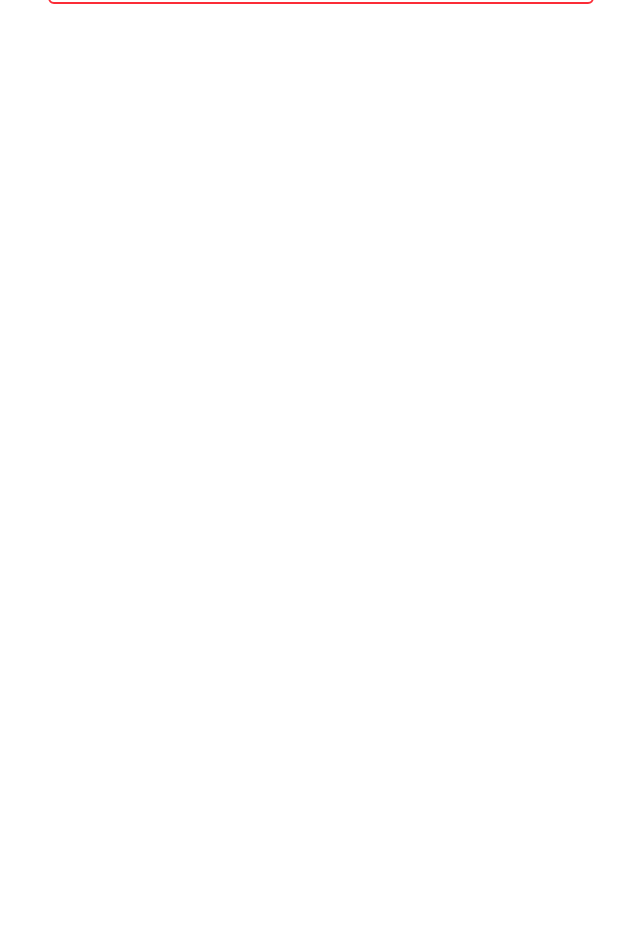
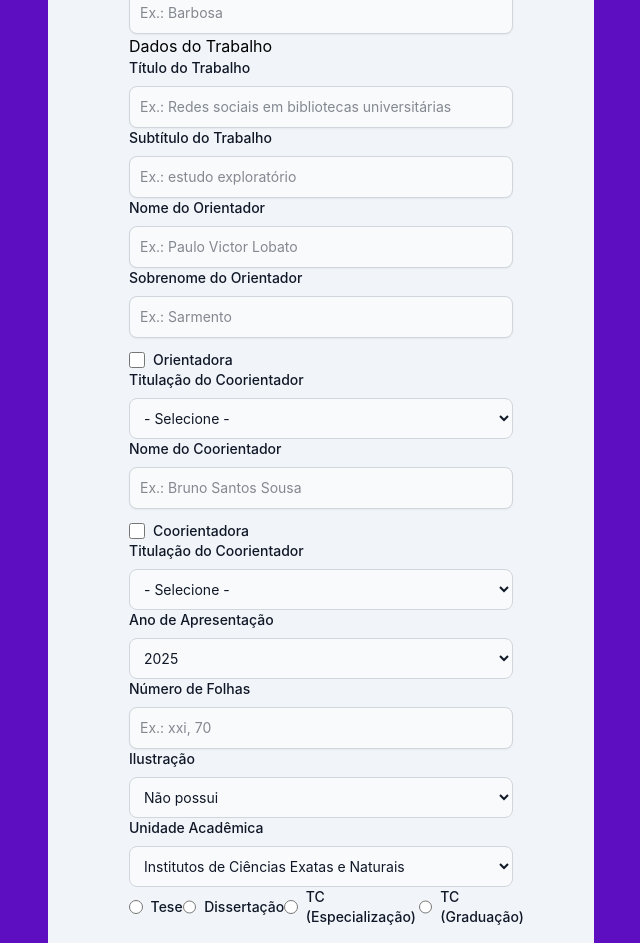
Before and after one commit to andreydedey/ficat, a React (Vite) app in the folder client/: page / in a window 1280 px wide. Shown: the part 200-1143 px from the top of the page, without its empty margins (319-959 px from the left). Before the commit the page ends 800 px from the top, so only its background shows below. Built offline with nearby package versions, Linux system fonts and the light colour scheme.

Commit message:
homePage template

```diff
--- a/client/src/App.tsx
+++ b/client/src/App.tsx
@@ -5,8 +5,8 @@ import { Navbar } from "./components/Navbar";
 export function App() {
   return (
     <BrowserRouter>
-      <div className="flex justify-center">
-        <div className="max-w-screen-xl">
+      <div className="flex justify-center bg-violet-800">
+        <div className="max-w-screen-xl bg-slate-100">
           <Navbar />
           <Routes>
             <Route path="/" element={<Home />} />
--- a/client/src/components/Home.tsx
+++ b/client/src/components/Home.tsx
@@ -1,9 +1,8 @@
 export function Home() {
   return (
-    <div className="border-2 border-red-500 p-4 rounded-md">
+    <div className="p-4 rounded-md">
       <form action="#" className="max-w-sm mx-auto">
         <h2>Dados do Autor</h2>
-        <div className="mb-5">
         <label
           htmlFor="name"
           className="block mb-2 text-sm font-medium text-gray-900"
@@ -13,9 +12,306 @@ export function Home() {
         <input
           type="text"
           id="name"
-            className="shadow-xs bg-gray-50 border border-gray-300 text-gray-900 text-sm rounded-lg focus:ring-blue-500 focus:border-blue-500 block w-full p-2.5"
+          className="shadow-xs bg-gray-50 border border-gray-300 text-gray-900
+            text-sm rounded-lg outline-gray-300
+            focus:outline-2 focus:outline-blue-500 block w-full p-2.5"
+          placeholder="Ex.: João Henrique Rabelo"
           required
         />
+
+        <label
+          htmlFor="name"
+          className="block mb-2 text-sm font-medium text-gray-900"
+        >
+          Sobrenome
+        </label>
+        <input
+          type="text"
+          id="name"
+          className="shadow-xs bg-gray-50 border border-gray-300 text-gray-900
+            text-sm rounded-lg outline-gray-300
+            focus:outline-2 focus:outline-blue-500 block w-full p-2.5"
+          placeholder="Ex.: Barbosa"
+          required
+        />
+
+        <h2>Dados do Trabalho</h2>
+        <label
+          htmlFor="name"
+          className="block mb-2 text-sm font-medium text-gray-900"
+        >
+          Título do Trabalho
+        </label>
+        <input
+          type="text"
+          id="name"
+          className="shadow-xs bg-gray-50 border border-gray-300 text-gray-900
+            text-sm rounded-lg outline-gray-300
+            focus:outline-2 focus:outline-blue-500 block w-full p-2.5"
+          placeholder="Ex.: Redes sociais em bibliotecas universitárias"
+          required
+        />
+
+        <label
+          htmlFor="name"
+          className="block mb-2 text-sm font-medium text-gray-900"
+        >
+          Subtítulo do Trabalho
+        </label>
+        <input
+          type="text"
+          id="name"
+          className="shadow-xs bg-gray-50 border border-gray-300 text-gray-900
+            text-sm rounded-lg outline-gray-300
+            focus:outline-2 focus:outline-blue-500 block w-full p-2.5"
+          placeholder="Ex.: estudo exploratório"
+          required
+        />
+
+        <label
+          htmlFor="name"
+          className="block mb-2 text-sm font-medium text-gray-900"
+        >
+          Nome do Orientador
+        </label>
+        <input
+          type="text"
+          id="name"
+          className="shadow-xs bg-gray-50 border border-gray-300 text-gray-900
+            text-sm rounded-lg outline-gray-300
+            focus:outline-2 focus:outline-blue-500 block w-full p-2.5"
+          placeholder="Ex.: Paulo Victor Lobato"
+          required
+        />
+
+        <label
+          htmlFor="name"
+          className="block mb-2 text-sm font-medium text-gray-900"
+        >
+          Sobrenome do Orientador
+        </label>
+        <input
+          type="text"
+          id="name"
+          className="shadow-xs bg-gray-50 border border-gray-300 text-gray-900
+            text-sm rounded-lg outline-gray-300
+            focus:outline-2 focus:outline-blue-500 block w-full p-2.5"
+          placeholder="Ex.: Sarmento"
+          required
+        />
+
+        <div className="flex items-center mt-3">
+          <input
+            id="default-checkbox"
+            type="checkbox"
+            value=""
+            className="w-4 h-4 text-blue-600 bg-gray-100
+            border-gray-300 rounded-sm focus:ring-blue-500 focus:ring-2"
+          />
+          <label
+            htmlFor="default-checkbox"
+            className="ms-2 text-sm font-medium text-gray-900"
+          >
+            Orientadora
+          </label>
+        </div>
+
+        <label
+          htmlFor="countries"
+          className="block mb-2 text-sm font-medium text-gray-900"
+        >
+          Titulação do Coorientador
+        </label>
+        <select
+          id="countries"
+          className="bg-gray-50 border border-gray-300 text-gray-900 text-sm rounded-lg
+          focus:ring-blue-500 focus:border-blue-500 block w-full p-2.5"
+        >
+          <option selected>- Selecione -</option>
+          <option value="graduado">Graduado</option>
+          <option value="especialista">Especialista</option>
+          <option value="mestre">Mestre</option>
+          <option value="doutor">Doutor</option>
+        </select>
+
+        <label
+          htmlFor="name"
+          className="block mb-2 text-sm font-medium text-gray-900"
+        >
+          Nome do Coorientador
+        </label>
+        <input
+          type="text"
+          id="name"
+          className="shadow-xs bg-gray-50 border border-gray-300 text-gray-900
+            text-sm rounded-lg outline-gray-300
+            focus:outline-2 focus:outline-blue-500 block w-full p-2.5"
+          placeholder="Ex.: Bruno Santos Sousa"
+          required
+        />
+
+        <div className="flex items-center mt-3">
+          <input
+            id="default-checkbox"
+            type="checkbox"
+            value=""
+            className="w-4 h-4 text-blue-600 bg-gray-100
+            border-gray-300 rounded-sm focus:ring-blue-500 focus:ring-2"
+          />
+          <label
+            htmlFor="default-checkbox"
+            className="ms-2 text-sm font-medium text-gray-900"
+          >
+            Coorientadora
+          </label>
+        </div>
+
+        <label
+          htmlFor="countries"
+          className="block mb-2 text-sm font-medium text-gray-900"
+        >
+          Titulação do Coorientador
+        </label>
+        <select
+          id="countries"
+          className="bg-gray-50 border border-gray-300 text-gray-900 text-sm rounded-lg
+          focus:ring-blue-500 focus:border-blue-500 block w-full p-2.5"
+        >
+          <option selected>- Selecione -</option>
+          <option value="graduado">Graduado</option>
+          <option value="especialista">Especialista</option>
+          <option value="mestre">Mestre</option>
+          <option value="doutor">Doutor</option>
+        </select>
+
+        <label
+          htmlFor="year"
+          className="block mb-2 text-sm font-medium text-gray-900"
+        >
+          Ano de Apresentação
+        </label>
+        <select
+          id="year"
+          className="bg-gray-50 border border-gray-300 text-gray-900 text-sm rounded-lg
+          focus:ring-blue-500 focus:border-blue-500 block w-full p-2.5"
+        >
+          <option selected>2025</option>
+          <option value="2024">2024</option>
+          <option value="2023">2023</option>
+          <option value="2022">2022</option>
+          <option value="2021">2021</option>
+        </select>
+
+        <label
+          htmlFor="year"
+          className="block mb-2 text-sm font-medium text-gray-900"
+        >
+          Número de Folhas
+        </label>
+        <input
+          type="text"
+          id="name"
+          className="shadow-xs bg-gray-50 border border-gray-300 text-gray-900
+            text-sm rounded-lg outline-gray-300
+            focus:outline-2 focus:outline-blue-500 block w-full p-2.5"
+          placeholder="Ex.: xxi, 70"
+          required
+        />
+
+        <label
+          htmlFor="ilustration"
+          className="block mb-2 text-sm font-medium text-gray-900"
+        >
+          Ilustração
+        </label>
+        <select
+          id="ilustration"
+          className="bg-gray-50 border border-gray-300 text-gray-900 text-sm rounded-lg
+          focus:ring-blue-500 focus:border-blue-500 block w-full p-2.5"
+        >
+          <option selected>Não possui</option>
+          <option value="Não possui">Não possui</option>
+          <option value="Coloridas">Coloridas</option>
+          <option value="Preto e branco">Preto e branco</option>
+        </select>
+
+        <label
+          htmlFor="academic-unit"
+          className="block mb-2 text-sm font-medium text-gray-900"
+        >
+          Unidade Acadêmica
+        </label>
+        <select
+          id="academic-unit"
+          className="bg-gray-50 border border-gray-300 text-gray-900 text-sm rounded-lg
+          focus:ring-blue-500 focus:border-blue-500 block w-full p-2.5"
+        >
+          <option selected>Institutos de Ciências Exatas e Naturais</option>
+          <option value="Não possui">
+            Institutos de Ciências Exatas e Naturais
+          </option>
+          <option value="Coloridas">Coloridas</option>
+          <option value="Preto e branco">Preto e branco</option>
+        </select>
+
+        <div className="flex">
+          <div className="flex items-center me-4">
+            <input
+              id="inline-radio"
+              type="radio"
+              value=""
+              name="inline-radio-group"
+              className="w-4 h-4 text-blue-600 bg-gray-100 border-gray-300 focus:ring-blue-500"
+            />
+            <label
+              htmlFor="inline-radio"
+              className="ms-2 text-sm font-medium text-gray-900"
+            >
+              Tese
+            </label>
+
+            <input
+              id="inline-radio"
+              type="radio"
+              value=""
+              name="inline-radio-group"
+              className="w-4 h-4 text-blue-600 bg-gray-100 border-gray-300 focus:ring-blue-500"
+            />
+            <label
+              htmlFor="inline-radio"
+              className="ms-2 text-sm font-medium text-gray-900"
+            >
+              Dissertação
+            </label>
+
+            <input
+              id="inline-radio"
+              type="radio"
+              value=""
+              name="inline-radio-group"
+              className="w-4 h-4 text-blue-600 bg-gray-100 border-gray-300 focus:ring-blue-500"
+            />
+            <label
+              htmlFor="inline-radio"
+              className="ms-2 text-sm font-medium text-gray-900"
+            >
+              TC (Especialização)
+            </label>
+
+            <input
+              id="inline-radio"
+              type="radio"
+              value=""
+              name="inline-radio-group"
+              className="w-4 h-4 text-blue-600 bg-gray-100 border-gray-300 focus:ring-blue-500"
+            />
+            <label
+              htmlFor="inline-radio"
+              className="ms-2 text-sm font-medium text-gray-900"
+            >
+              TC (Graduação)
+            </label>
+          </div>
         </div>
       </form>
     </div>
```
Lines whose indentation alone changed are shown as unchanged.
